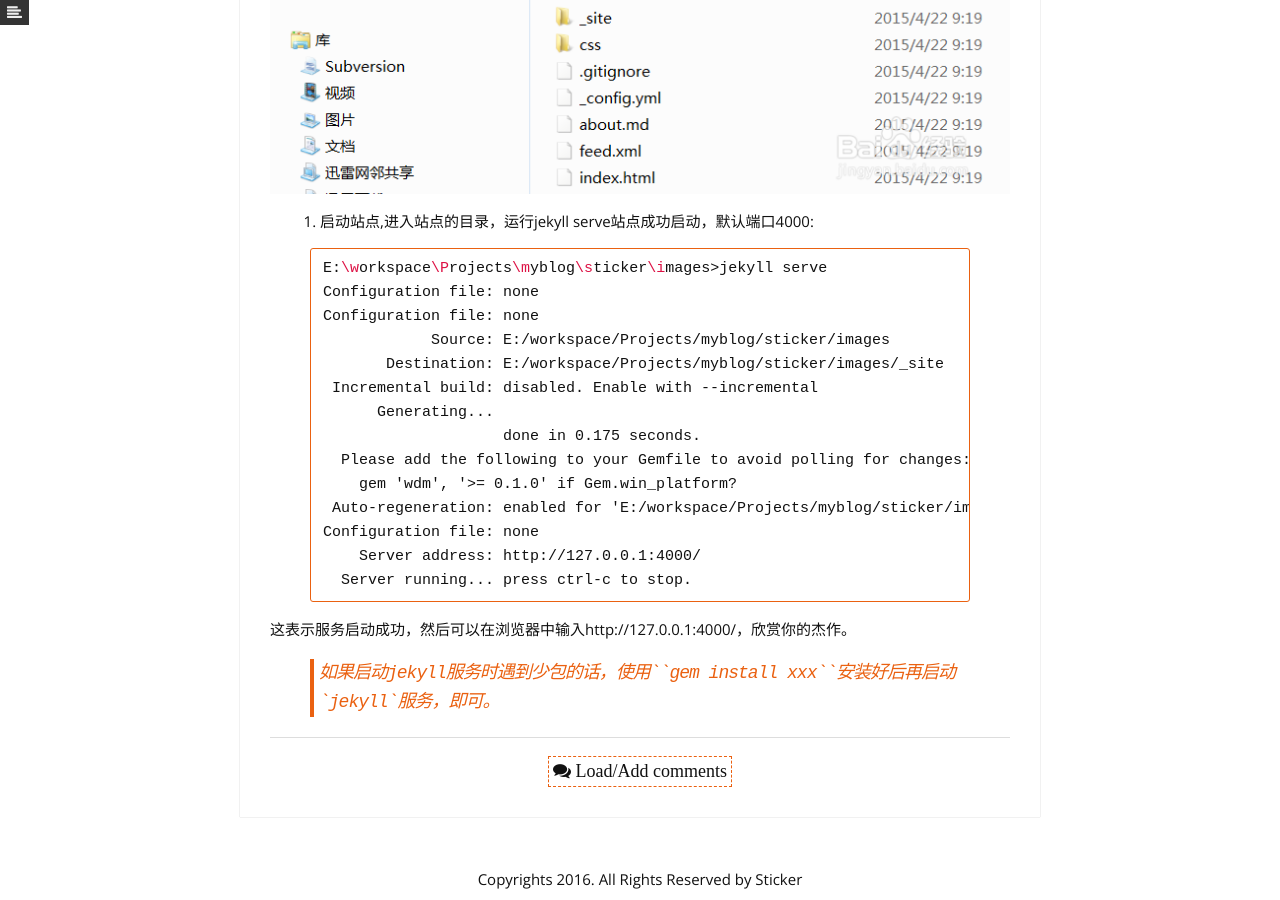
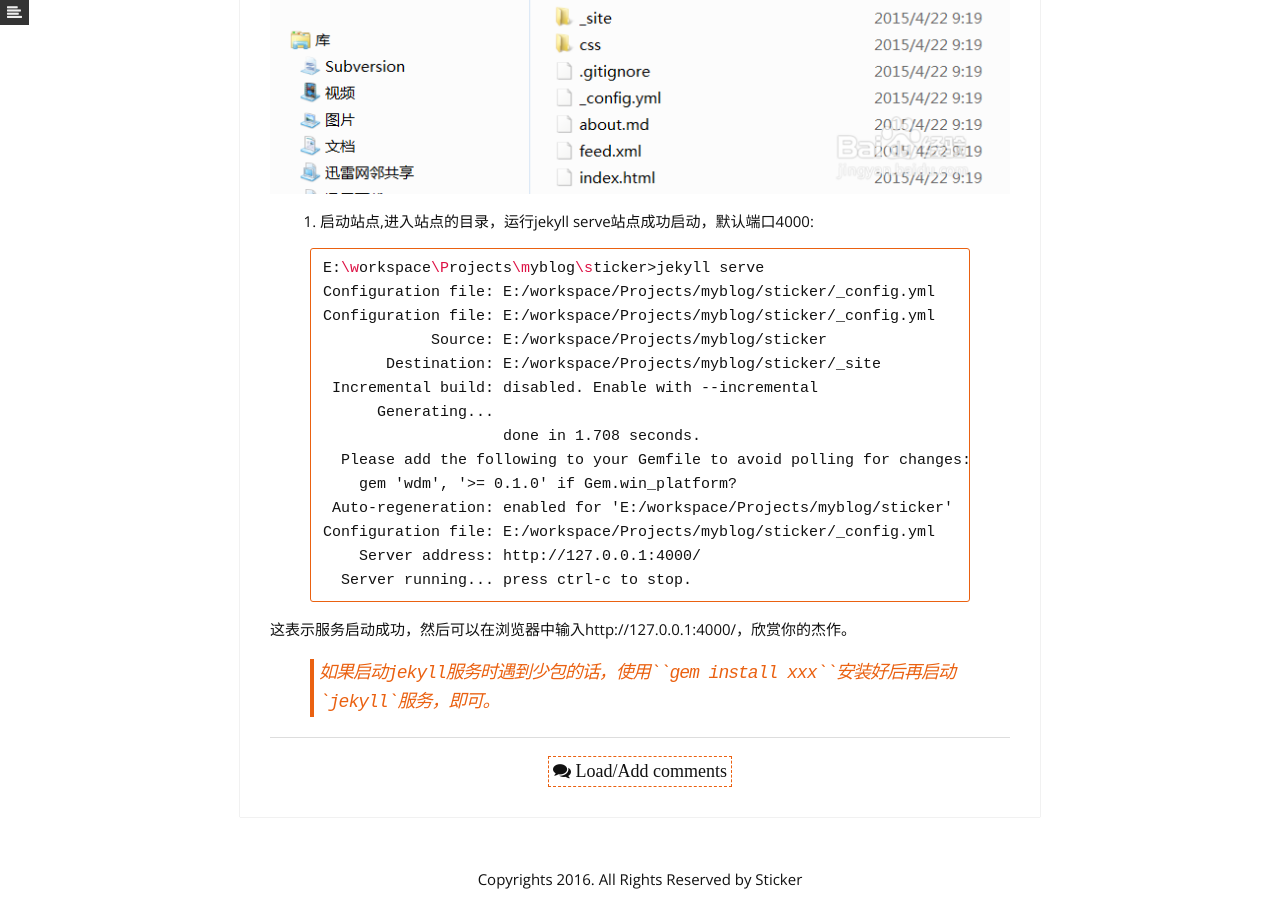
Before and after one commit to XNN99/sticker, a Jekyll site: the page built from _posts/2016-12-19-how-to-create-blog.md, in a window 1280 px wide and 900 px high, scrolled down 2014 px. Built offline with Jekyll 4.4.1, drawn with Linux system fonts in a browser that asks for light colours; nearby versions of some CDN libraries; library files that are not in the unit come from our copies.

Commit message:
完成第一个博客

```diff
--- a/_posts/2016-12-19-how-to-create-blog.md
+++ b/_posts/2016-12-19-how-to-create-blog.md
@@ -45,18 +45,18 @@ jekyll new myblog
 
 6. 启动站点,进入站点的目录，运行jekyll serve站点成功启动，默认端口4000:
 {% highlight markdown %}
-E:\workspace\Projects\myblog\sticker\images>jekyll serve
-Configuration file: none
-Configuration file: none
-            Source: E:/workspace/Projects/myblog/sticker/images
-       Destination: E:/workspace/Projects/myblog/sticker/images/_site
+E:\workspace\Projects\myblog\sticker>jekyll serve
+Configuration file: E:/workspace/Projects/myblog/sticker/_config.yml
+Configuration file: E:/workspace/Projects/myblog/sticker/_config.yml
+            Source: E:/workspace/Projects/myblog/sticker
+       Destination: E:/workspace/Projects/myblog/sticker/_site
  Incremental build: disabled. Enable with --incremental
       Generating...
-                    done in 0.175 seconds.
+                    done in 1.708 seconds.
   Please add the following to your Gemfile to avoid polling for changes:
     gem 'wdm', '>= 0.1.0' if Gem.win_platform?
- Auto-regeneration: enabled for 'E:/workspace/Projects/myblog/sticker/images'
-Configuration file: none
+ Auto-regeneration: enabled for 'E:/workspace/Projects/myblog/sticker'
+Configuration file: E:/workspace/Projects/myblog/sticker/_config.yml
     Server address: http://127.0.0.1:4000/
   Server running... press ctrl-c to stop.
 {% endhighlight %}
```
